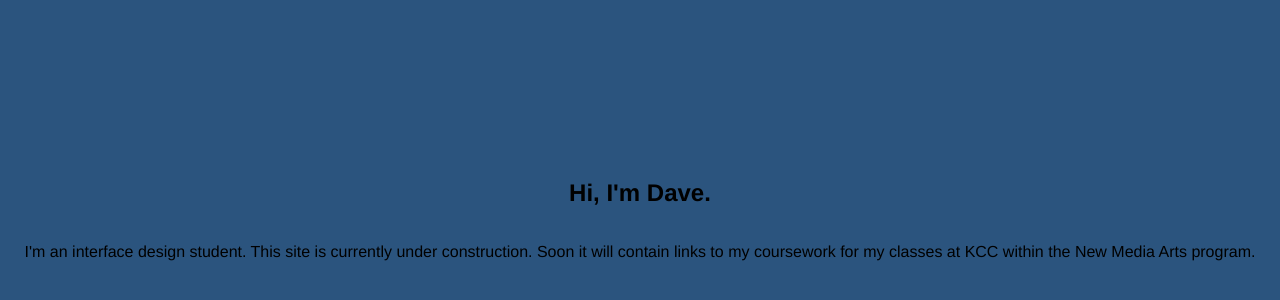
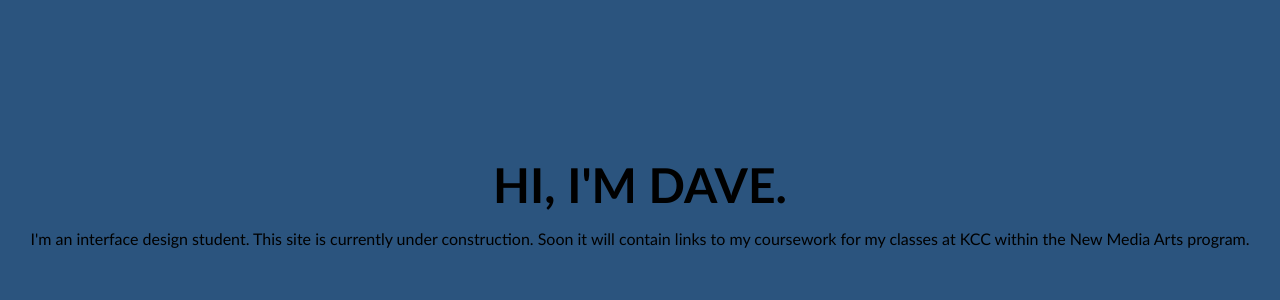
Before and after one commit to davemaluyo/studentsite, a plain HTML site: page index.html in a window 1280 px wide. Shown: the part 190-490 px from the top of the page. Drawn offline with Linux system fonts and the light colour scheme.

Commit message:
updated index html

```diff
--- a/index.html
+++ b/index.html
@@ -1,20 +1,20 @@
 <html>
+
 
 <head>
     <title>Dave Maluyo</title>
 
     <style>
         body {
-            background: #2B547E	;
-            font-family: Helvetica, sans-serif;
-            text-align: center;
+            font-family: Optima, sans-serif;
             display: grid;
             align-content: center;
-            min-height: 100vh
+            text-align: center;
+            background: #2B547E	;
         }
 
-        h1 {
-            font-size: 72px;
+        h2 {
+            font-size: 48px;
             text-transform: uppercase;
             margin: 0;
         }
```
